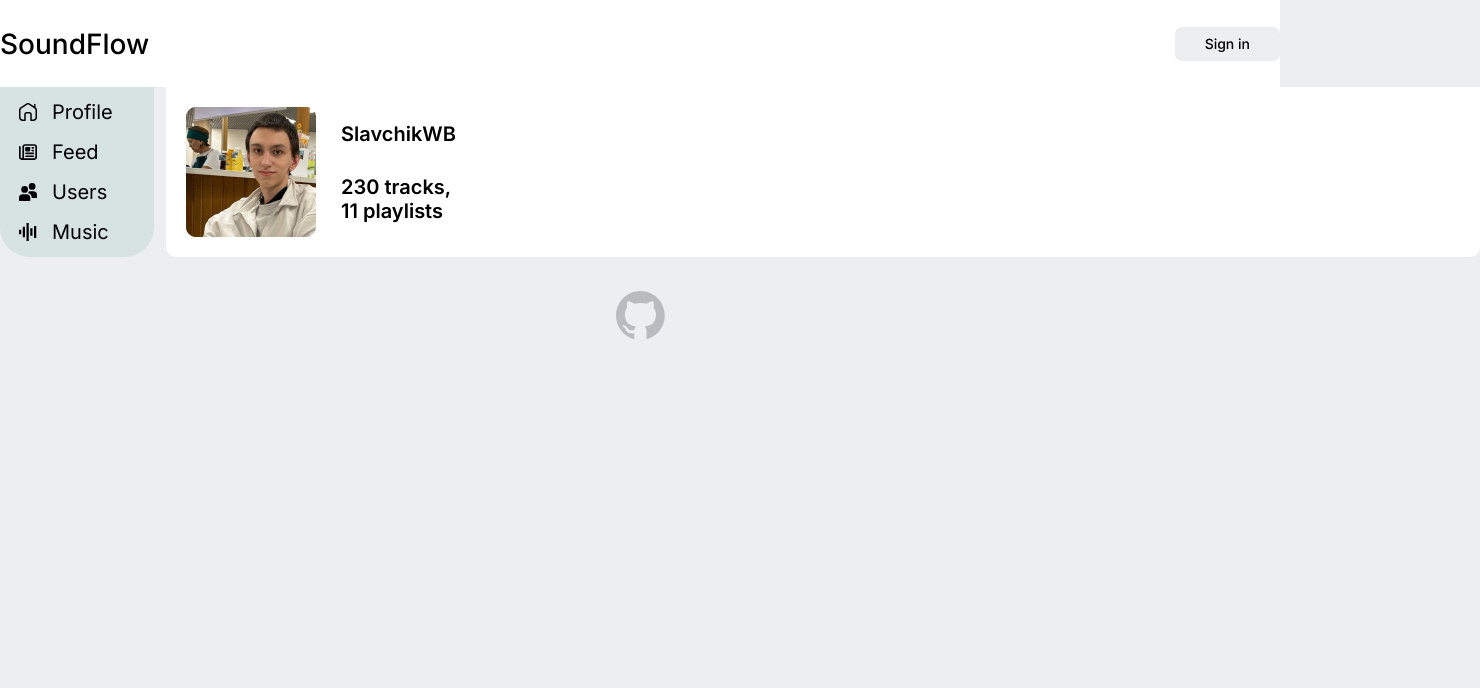
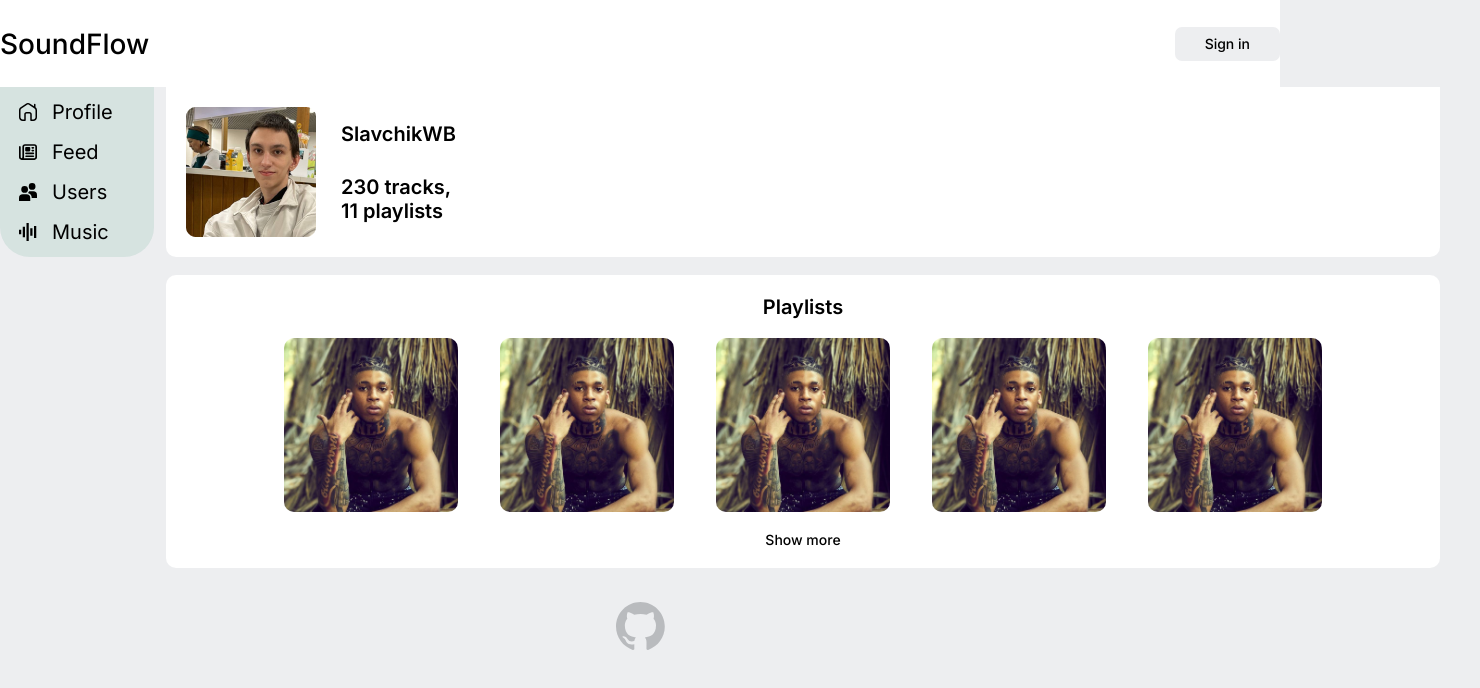
Before and after one commit to 1madatyou/sound_flow, a React (Create React App) app in the folder frontend/: page /utt in a window 1280 px wide. Shown: the top 688 px of the page, 1480 px wide, since content can reach past the window. Built offline with nearby package versions, Linux system fonts and the light colour scheme.

Commit message:
Lay out playlist section

```diff
--- a/frontend/src/components/app/app.scss
+++ b/frontend/src/components/app/app.scss
@@ -24,6 +24,9 @@
         color: $light-green;
         transition: color 0.5s
     }
+}
 
-
+.playlists {
+    display: flex;
+    gap: 42px;
 }
--- a/frontend/src/components/pages/userAudioPage/UserAudioPage.js
+++ b/frontend/src/components/pages/userAudioPage/UserAudioPage.js
@@ -1,6 +1,7 @@
 import SidebarTemplate from "../../templates/SidebarTemplate";
 
 import slava from "../../../resources/img/slava.png"
+import Playlist from "../../playlist/Playlist";
 
 import "./userAudioPage.scss"
 
@@ -26,6 +27,23 @@ const UserAudioPage = () => {
 
                 </div>
 
+                <div className="user-audio__user-playlists">
+
+                    <span>Playlists</span>
+
+                    <div className="playlists">
+                        <Playlist name="Bigbig" creator="NLE Choppa" />
+                        <Playlist name="Bigbig" creator="NLE Choppa" />
+                        <Playlist name="Bigbig" creator="NLE Choppa" />
+                        <Playlist name="Bigbig" creator="NLE Choppa" />
+                        <Playlist name="Bigbig" creator="NLE Choppa" />
+
+                    </div>
+
+                    <a className="a">Show more</a>
+
+                </div>
+
             </div>
         </SidebarTemplate>
     );
--- a/frontend/src/components/pages/userAudioPage/userAudioPage.scss
+++ b/frontend/src/components/pages/userAudioPage/userAudioPage.scss
@@ -5,6 +5,7 @@
     &__content {
         display: inline-flex;
         flex-direction: column;
+        gap: 18px;
         width: 1274px;
         margin-left: 12px;
     }
@@ -17,7 +18,6 @@
         padding: 20px;
         border-radius: 0px 0px 10px 10px;
         background: #FFF;
-        width: 100%;
 
         color: #000;
         font-family: Inter;
@@ -33,4 +33,23 @@
         }
     }
 
+    &__user-playlists {
+
+        display: inline-flex;
+        flex-direction: column;
+        align-items: center;
+        gap: 19px;
+
+        padding: 20px 102px;
+        border-radius: 10px 10px 10px 10px;
+        background: #FFF;
+
+        color: #000;
+        font-family: Inter;
+        font-size: 20px;
+        font-style: normal;
+        font-weight: 600;
+        line-height: normal;
+    }
+
 }
--- /dev/null
+++ b/frontend/src/components/playlist/Playlist.js
@@ -0,0 +1,24 @@
+import "./playlist.scss"
+import nle from "../../resources/img/nle.jpg"
+
+
+const Playlist = ({name, creator, img}) => {
+
+    return (
+        <div className="playlist" style={{backgroundImage: `url("${nle}")`, backgroundSize: "cover",}}>
+
+            <div className="playlist__content-wrapper">
+                <span className="playlist__name">
+                    {name}
+                </span>
+
+                <span className="playlist__creator">
+                    {creator}
+                </span>
+            </div>
+
+        </div>
+    );
+}
+
+export default Playlist;
--- /dev/null
+++ b/frontend/src/components/playlist/playlist.scss
@@ -0,0 +1,69 @@
+
+
+.playlist {
+    display: flex;
+    align-items: end;
+    padding: 12px;
+
+    width: 150px;
+    height: 150px;
+    border-radius: 10px;
+    color: white;
+
+    text-align: left;
+    cursor: pointer;
+
+    transition: 0.5s;
+
+
+    &:hover {
+
+        & .playlist__name {
+            opacity: 1;
+
+        }
+
+        & .playlist__creator {
+            opacity: 1;
+        }
+    }
+
+    &__image {
+        width: 100%;
+        display: block;
+    }
+
+    &__name {
+
+        color: #FFF;
+        opacity: 0;
+        font-family: Inter;
+        font-size: 18px;
+        font-style: normal;
+        font-weight: 500;
+        line-height: normal;
+
+        transition: 0.5s;
+    }
+
+    &__creator {
+        color: #D9D9D9;
+        opacity: 0;
+        font-family: Inter;
+        font-size: 14px;
+        font-style: normal;
+        font-weight: 500;
+        line-height: normal;
+
+        transition: 0.5s;
+
+    }
+
+
+    &__content-wrapper {
+        display: flex;
+        flex-direction: column;
+        gap: 2px
+    }
+
+}
```
Also changed, not shown: frontend/src/resources/img/nle.jpg (added).
